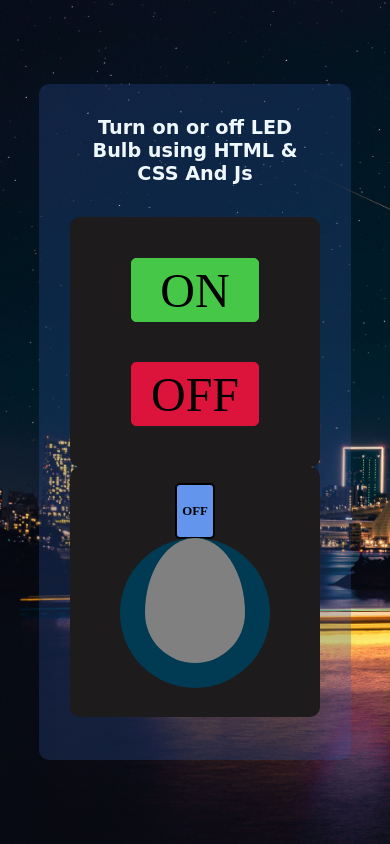
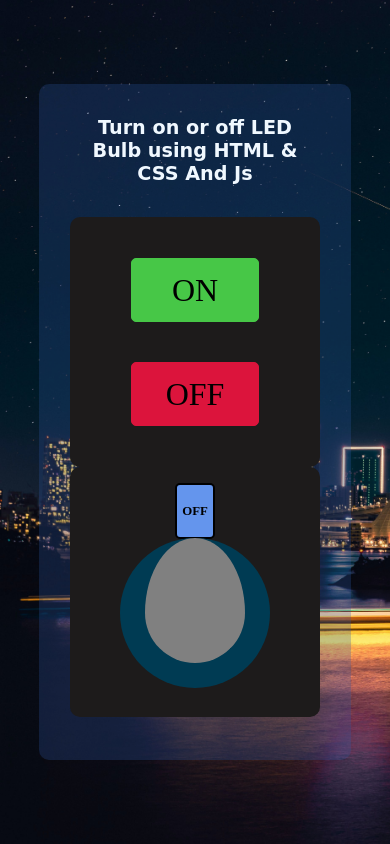
Before and after one commit to Gu99k/led-light-on-off, a plain HTML site: page index.html in a window 390 px wide. Drawn offline with Linux system fonts and the light colour scheme.

Commit message:
Update style.css

```diff
--- a/style.css
+++ b/style.css
@@ -57,7 +57,7 @@ body {
 .pannel button {
   height: 6rem;
   width: 12rem;
-  font-size: 20px;
+  font-size: 3rem;
   border-radius: 5px;
   margin: 15px;
   cursor: pointer;
@@ -129,7 +129,7 @@ body {
     .pannel button {
       height: 4rem;
       width: 8rem;
-      font-size: 3rem;
+      font-size: 2rem;
     }
     #bulb {
       height: 150px;
```
